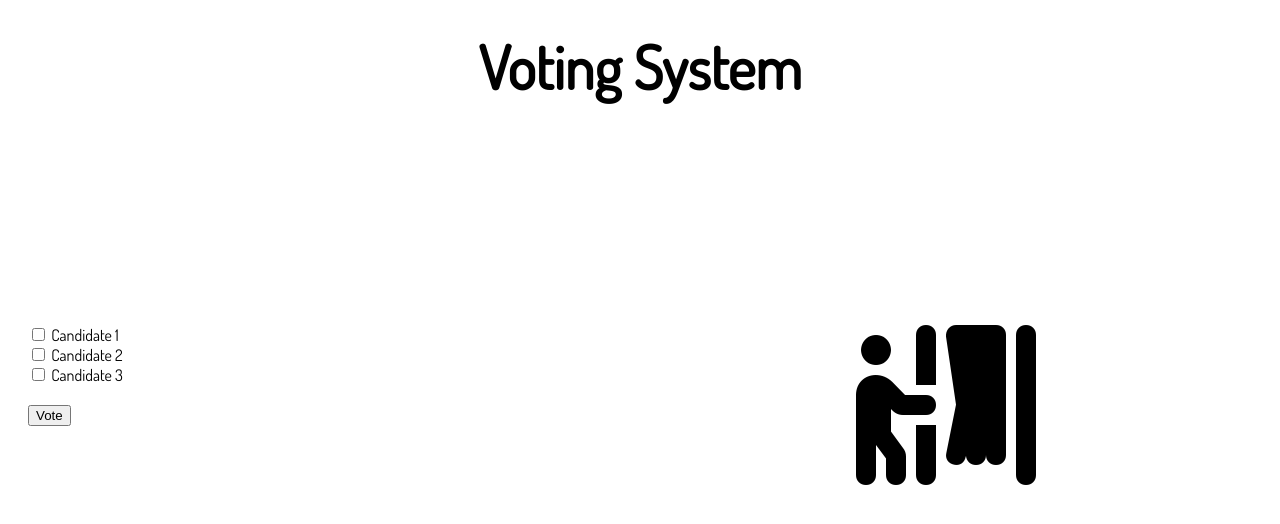
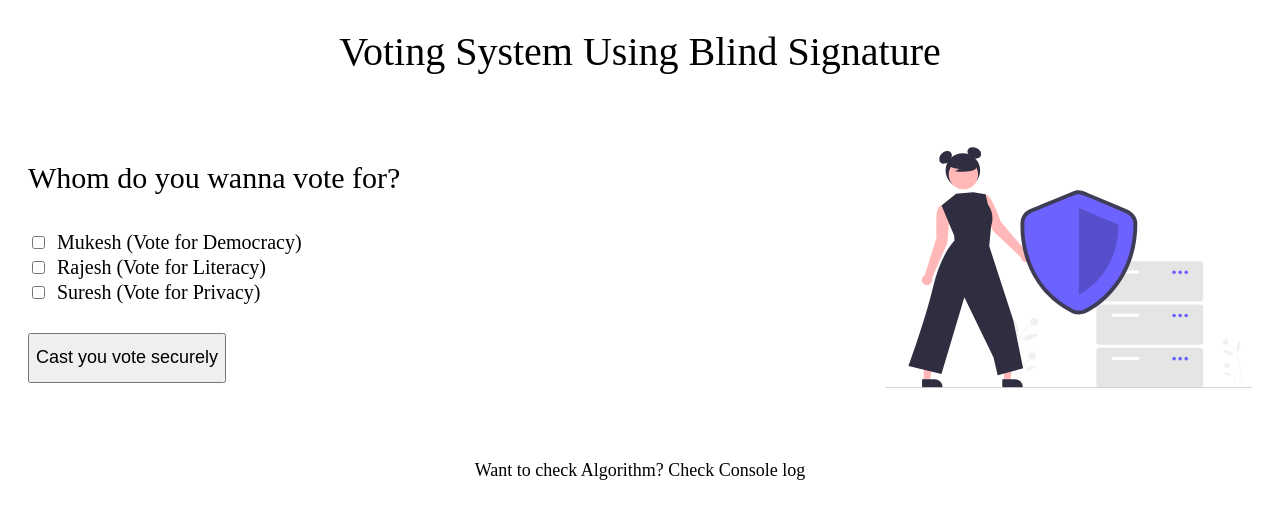
Before and after one commit to kunal588/Project-Blind-Signature, a website: page template/index.html in a window 1280 px wide. Drawn offline with Linux system fonts and the light colour scheme.

Commit message:
frontend made

```diff
--- a/public/index.css
+++ b/public/index.css
@@ -1,43 +1,59 @@
-@import url("https://fonts.googleapis.com/css2?family=Dosis&display=swap");
+/* @import url("https://fonts.googleapis.com/css2?family=Dosis&display=swap"); */
 
-body{
-    padding:20px;
-    font-family: Dosis;
+body {
+  padding: 20px;
+  /* font-family: Dosis; */
 }
-h1{
-    text-align: center;
-    font-size: 60px;
+.title {
+}
+.title h1 {
+  text-align: center;
+  font-size: 40px;
+  font-weight: 300;
 }
 
-.container{
-    height: 70%;
-    /* width: calc(100vw - 60px);
-    height: calc(100vh - 60px); */
-    display: grid;
-    grid-template-columns: 30% 50%;
-    justify-content: space-between;
-    align-content: center;
-    margin:auto;
+.container {
+  /* height: 70%;  */
+
+  display: flex;
+  flex-flow: row wrap;
+  /* grid-template-columns: 30% 50%; */
+  justify-content: space-between;
+  align-content: center;
+  margin-top: 5%;
 }
 
-.candidates{
-    display:flex;
-    flex-direction: column;
-    gap:10px;
+.candidates {
+  display: flex;
+  flex-direction: column;
+  gap: 10px;
 }
 
-.candidates button{
-    height:30px;
+.candidates h2 {
+  font-size: 30px;
+  font-weight: 200;
 }
 
-/* button .candidates::after{
-    content: " ";
-    background-color: blue;
-    border:1px dashed black;
-} */
+.candidates label {
+  font-size: 20px;
+  margin: 5px;
+  line-height: 25px;
+}
 
-.ballot{
-    display: flex;
-    justify-content: center;
-    align-items: center;
+.candidates button {
+  margin-top: 10px;
+  height: 50px;
+  font-size: 18px;
 }
+
+.container img {
+  width: 30%;
+}
+
+button input {
+}
+.lastLine {
+  margin-top: 5%;
+  font-size: 18px;
+  text-align: center;
+}
--- a/template/index.html
+++ b/template/index.html
@@ -4,29 +4,34 @@
     <meta http-equiv="X-UA-Compatible" content="IE=edge" />
     <meta name="viewport" content="width=device-width, initial-scale=1.0" />
     <title>Blind Signature</title>
-    <link rel="stylesheet" href="/public/index.css" />
+    <link rel="stylesheet" href="../public/index.css" />
     <script
       src="https://kit.fontawesome.com/256d252ac2.js"
       crossorigin="anonymous"
     ></script>
   </head>
   <body>
-    <h1>Voting System</h1>
+    <div class="title">
+      <h1>Voting System Using Blind Signature</h1>
+    </div>
     <div class="container">
       <div class="candidates">
+        <h2>Whom do you wanna vote for?</h2>
         <form action="/action_page.php">
           <input type="checkbox" id="c1" name="c1" value="c1" />
-          <label for="c1"> Candidate 1</label><br />
+          <label for="c1">Mukesh (Vote for Democracy)</label><br />
           <input type="checkbox" id="c2" name="c2" value="c2" />
-          <label for="c2">Candidate 2</label><br />
+          <label for="c2">Rajesh (Vote for Literacy)</label><br />
           <input type="checkbox" id="c3" name="c3" value="c3" />
-          <label for="c3">Candidate 3</label><br /><br />
-          <input type="submit" value="Vote" />
+          <label for="c3">Suresh (Vote for Privacy)</label><br /><br />
+          <button type="submit">Cast you vote securely</button>
         </form>
       </div>
-      <div class="ballot">
-        <i class="fa fa-person-booth fa-10x"></i>
-      </div>
+      <!-- <div class="ballot">
+        <img src="../media/secureServer.svg" />
+      </div> -->
+      <img src="../media/secureServer.svg" />
     </div>
+    <div class="lastLine">Want to check Algorithm? Check Console log</div>
   </body>
 </html>
```
Also changed, not shown: media/secureServer.svg (added).
